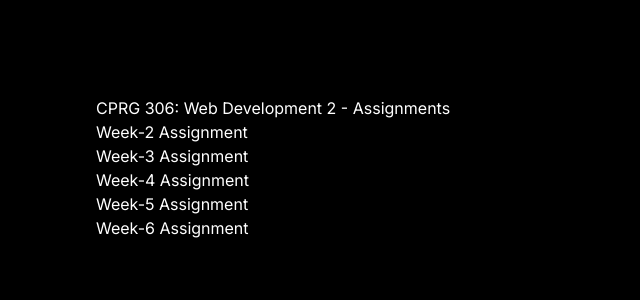
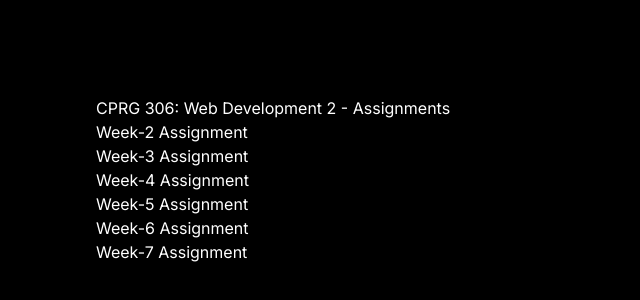
Before and after one commit to magdalenabrinas/cprg306-assignments, a Next.js app: page / in a window 1280 px wide. Shown: the top 300 px of the page, without its empty margins (0-640 px from the left). Built offline with nearby package versions, Linux system fonts and the light colour scheme.

Commit message:
week 7 update

```diff
--- a/app/page.js
+++ b/app/page.js
@@ -20,6 +20,9 @@ export default function Home() {
         <p>
           <Link href="/week-6">Week-6 Assignment</Link>
         </p>
+        <p>
+          <Link href="/week-7">Week-7 Assignment</Link>
+        </p>
       </div>
     </main>
   );
```
